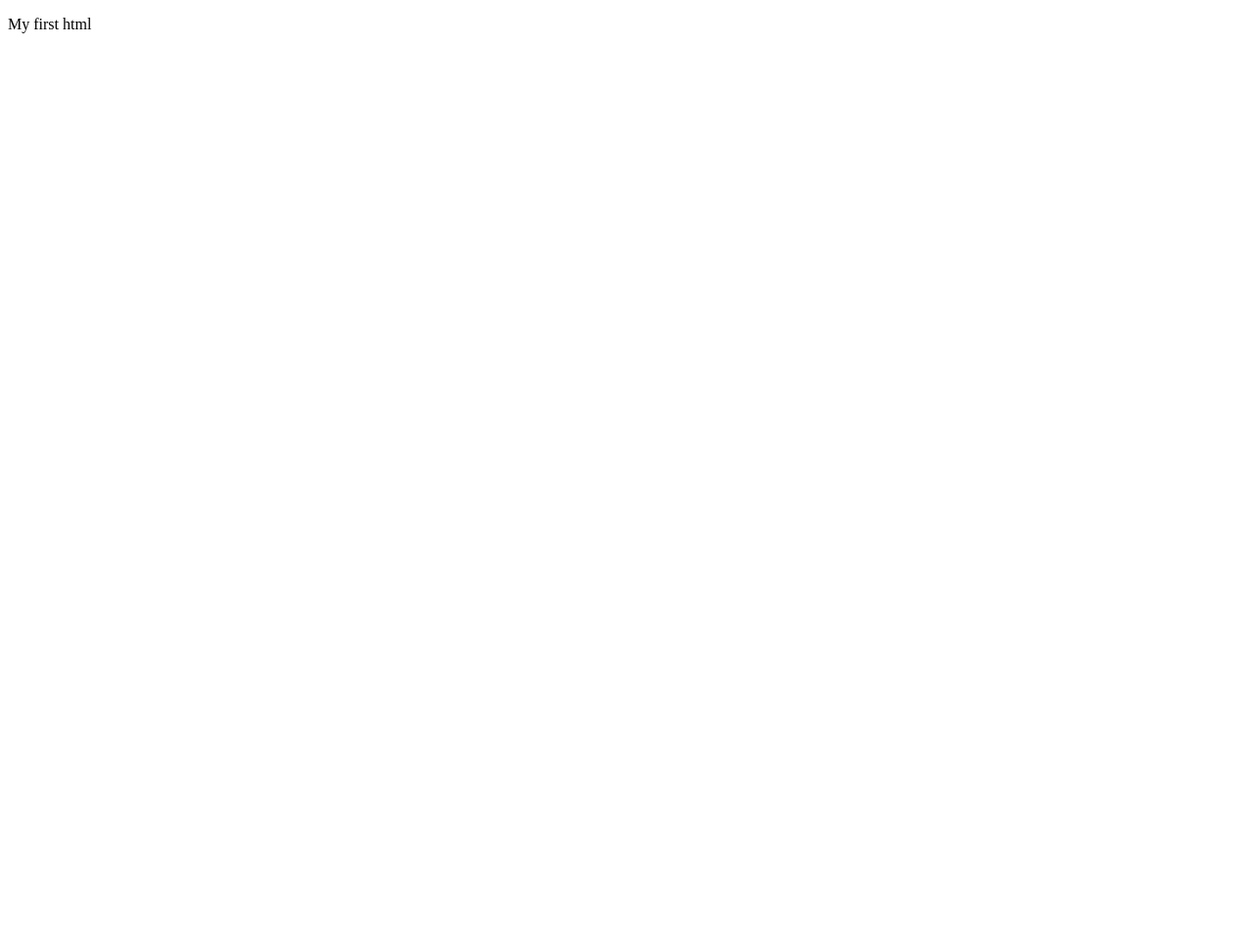
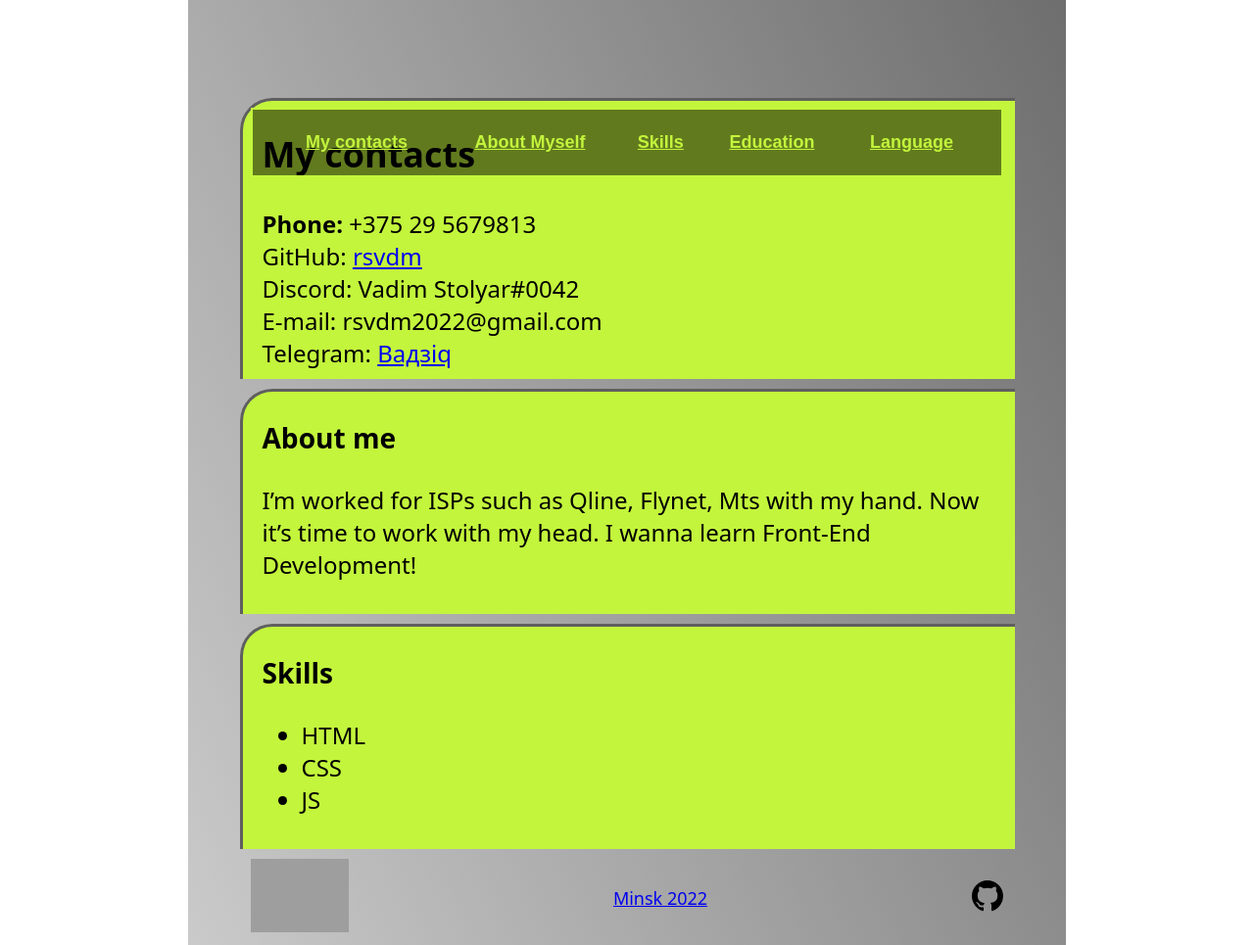
Before and after one commit to rsvdm/rsschool-cv, a plain HTML site: page index.html in a window 1280 px wide. Shown: the whole page at 98% size. Before the commit the page ends 800 px from the top, so only its background shows below. Drawn offline with Linux system fonts and the light colour scheme; grey boxes are pictures that could not be loaded.

Commit message:
edit index.html and style.css

```diff
--- a/index.html
+++ b/index.html
@@ -5,8 +5,70 @@
     <meta http-equiv="X-UA-Compatible" content="IE=edge">
     <meta name="viewport" content="width=device-width, initial-scale=1.0">
     <title>Document</title>
+    <link rel="stylesheet" href="style.css">
+
 </head>
 <body>
-    <p class="paragraph">My first html</p>
+    <header>
+        <table>
+            <thead>
+                <tr>
+                    <th><a href="#contacts">My contacts</a></th>
+                    <th><a href="#about">About Myself</a></th>
+                    <th><a href="#skills">Skills</a></th>
+                    <th><a href="#educ">Education</a></th>
+                    <th><a href="#language">Language</a></th>
+                </tr>
+            </thead>
+        </table>
+    </header>
+
+
+
+    <div id="contacts">
+        <h2 class="paragraph0"><b>My contacts</b></h2>
+        <b>Phone:</b>  +375 29 5679813
+        <br>
+        GitHub: <a href="https://github.com/rsvdm" target="_blank">rsvdm</a>
+        <br>
+        Discord: Vadim Stolyar#0042
+        <br>
+        E-mail: rsvdm2022@gmail.com
+        <br>
+        Telegram: <a href="//t.me/Megu_next" target="_blank">Вадзiq</a>
+    </div>
+
+
+
+    <div id="about">
+        <h3 class="paragraph1">About me</h3>
+        <p>
+            I’m worked for ISPs such as Qline, Flynet, Mts with my hand. Now it’s time to work with my head. I wanna learn Front-End Development!
+        </p>
+    </div>
+
+    <div id="slills">
+        <h3>Skills</h3>
+        <ul>
+            <li>HTML</li>
+            <li>CSS</li>
+            <li>JS</li>
+        </ul>
+    </div>
+
+    <footer>
+        <a class="school-link" href="https://rs.school/js/" target="_blank"><img src="https://rs.school/images/rs_school_js.svg" alt="rsschool-logo" width="100px">
+        </a>
+
+        <a href="/index.html" target="_top">Minsk 2022</a>
+
+        <a href="https://github.com/rsvdm" target="_blank">
+            <svg height="32" aria-hidden="true" viewBox="0 0 16 16" version="1.1" width="32" data-view-component="true" class="octicon octicon-mark-github v-align-middle">
+                <path fill-rule="evenodd" d="M8 0C3.58 0 0 3.58 0 8c0 3.54 2.29 6.53 5.47 7.59.4.07.55-.17.55-.38 0-.19-.01-.82-.01-1.49-2.01.37-2.53-.49-2.69-.94-.09-.23-.48-.94-.82-1.13-.28-.15-.68-.52-.01-.53.63-.01 1.08.58 1.23.82.72 1.21 1.87.87 2.33.66.07-.52.28-.87.51-1.07-1.78-.2-3.64-.89-3.64-3.95 0-.87.31-1.59.82-2.15-.08-.2-.36-1.02.08-2.12 0 0 .67-.21 2.2.82.64-.18 1.32-.27 2-.27.68 0 1.36.09 2 .27 1.53-1.04 2.2-.82 2.2-.82.44 1.1.16 1.92.08 2.12.51.56.82 1.27.82 2.15 0 3.07-1.87 3.75-3.65 3.95.29.25.54.73.54 1.48 0 1.07-.01 1.93-.01 2.2 0 .21.15.46.55.38A8.013 8.013 0 0016 8c0-4.42-3.58-8-8-8z"></path>
+            </svg>
+        </a>
+
+    </footer>
+
 </body>
 </html>
--- a/style.css
+++ b/style.css
@@ -1,4 +1,111 @@
-.paragraph {
+
+body {
+    background: linear-gradient(65deg, rgb(202, 202, 202), rgb(110, 110, 110));
+    margin-left: auto;
+    margin-right: auto;
+
+    background-position: center;
+    background-repeat: no-repeat;
+    background-size: 70%, cover;
+    min-height: 100vh;
+}
+
+header {
+    margin-left: auto;
+    margin-right: auto;
+    position: fixed;
+    display: table;
+    width: 100%;
+    align-items: center;
+}
+header a {
     color: #C3F53C;
-    font-family: Maison Neue Extended
+    padding: 2px;
+    transition: 1s
 }
+header a:hover {
+    color: #ff9100;
+
+   }
+
+table {
+    background-color: rgba(0, 0, 0, 0.5);
+    color: white;
+    font-size: large;
+    font-family: Arial, Helvetica, sans;
+    width: 60%;
+    border: 2px double #C3F53C;
+    margin: 10px;
+    padding: 20px;
+
+    margin-left: auto;
+    margin-right: auto;
+
+
+    }
+
+#contacts {
+    margin-top: 100px;
+
+
+}
+
+bout {
+    background-color: #c3f53c;
+    width: 60%;
+    margin: 20px;
+    padding: 20px;
+    margin-left: auto;
+    margin-right: auto;
+    font-size: 24px;
+    font-family: sans;
+}
+div {
+    background-color: #c3f53c;
+    width: 60%;
+    padding-top: 0px;
+    padding-left: 20px;
+    padding-bottom: 10px;
+    margin-left: auto;
+    margin-right: auto;
+    margin-top: 10px;
+    margin-bottom: 10px;
+    font-size: 24px;
+    font-family: sans;
+    border-top: 3px solid #5f5f5f;
+    border-left: 3px solid #5f5f5f;
+    border-top-left-radius: 33px;
+}
+
+paragraph0 {
+    color: #0a0a0a;
+    font-family: sans;
+    position: absolute;
+    left: 20%;
+    top: 13%;
+    font-size: larger;
+}
+
+paragraph1 {
+    color: #0a0a0a;
+    font-family: sans;
+    position: absolute;
+    left: 20%;
+    top: 35%;
+    font-size: larger;
+}
+
+school-link {
+    right: 20%;
+}
+
+footer {
+    width: 60%;
+    margin-left: auto;
+    margin-right: auto;
+    align-items: center;
+    justify-content: space-between;
+    display: flex;
+    font-family: sans;
+    font-size: large;
+}
```
